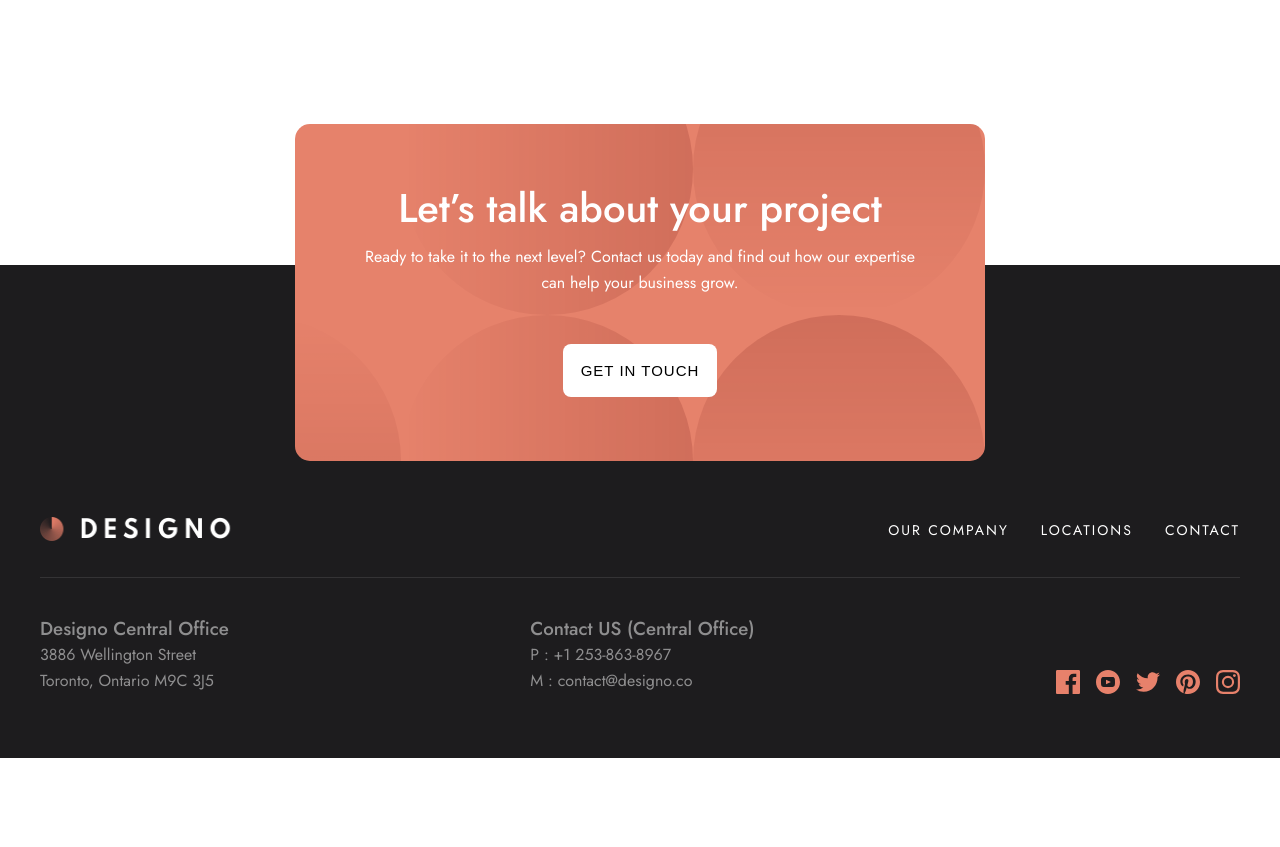
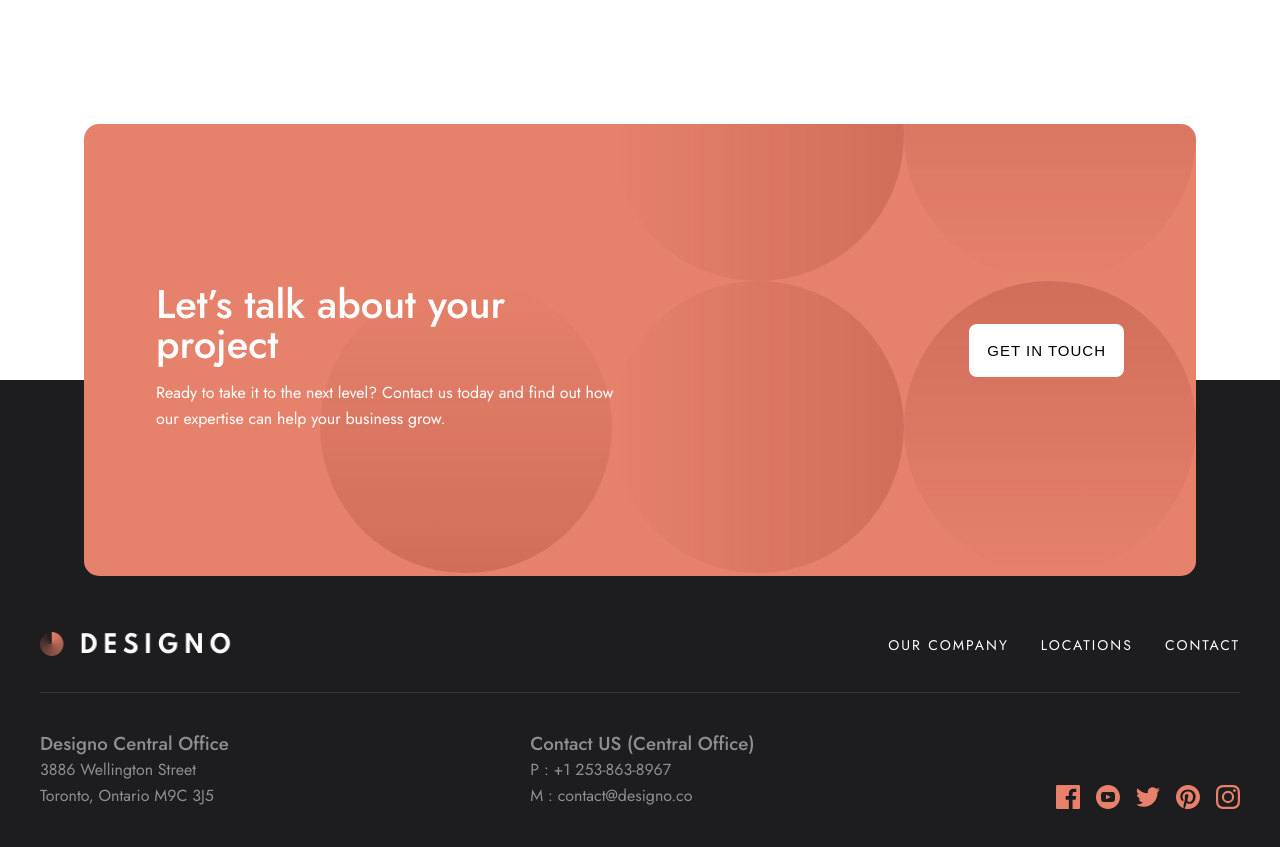
Before and after one commit to AyeTone/Desingo, a React (Create React App) app in the folder client/: page / in a window 1280 px wide. Shown: the part 1900-2747 px from the top of the page. Before the commit the page ends 2658 px from the top, so only its background shows below. Built offline with nearby package versions, Linux system fonts and the light colour scheme.

Commit message:
CallToAction Desktop implemented

```diff
--- a/client/src/components/CallToAction.jsx
+++ b/client/src/components/CallToAction.jsx
@@ -17,13 +17,13 @@ const CallToAction = () => {
             Ready to take it to the next level? Contact us today and find out
             how our expertise can help your business grow.
           </p>
-          <button
-            onClick={() => navigate("/contact")}
-            className="call-to-action__content--btn"
-          >
-            Get in touch
-          </button>
         </div>
+        <button
+          onClick={() => navigate("/contact")}
+          className="call-to-action__content--btn"
+        >
+          Get in touch
+        </button>
       </div>
     </section>
   );
--- a/client/src/components/Details.jsx
+++ b/client/src/components/Details.jsx
@@ -2,7 +2,6 @@ import React from "react";
 import { ReactComponent as Passionate } from "../assets/home/desktop/illustration-passionate.svg";
 import { ReactComponent as Resourceful } from "../assets/home/desktop/illustration-resourceful.svg";
 import { ReactComponent as Friendly } from "../assets/home/desktop/illustration-friendly.svg";
-import { ReactComponent as Background } from "../assets/shared/desktop/bg-pattern-small-circle.svg";
 import SvgImage from "./UI/SvgImage";
 
 const Details = () => {
--- a/client/src/styles/components/_CallToAction.scss
+++ b/client/src/styles/components/_CallToAction.scss
@@ -40,6 +40,8 @@
   }
 
   &--btn {
+    position: relative;
+    z-index: 3;
     padding: 18px;
     text-transform: uppercase;
     border: none;
@@ -49,6 +51,7 @@
     background-color: white;
     margin-bottom: 64px;
     cursor: pointer;
+    transition: all 300ms ease;
   }
 }
 
@@ -87,3 +90,33 @@
     }
   }
 }
+
+/*
+
+      Desktop BP
+
+*/
+
+@include breakpoint(desktop) {
+  .call-to-action__wrapper {
+    max-width: 1112px;
+    display: flex;
+    align-items: center;
+    justify-content: space-between;
+    padding: 96px 72px;
+  }
+
+  .call-to-action__content {
+    max-width: 460px;
+    text-align: left;
+  }
+
+  .call-to-action__content--btn {
+    align-self: center;
+    margin-bottom: unset;
+    &:hover {
+      color: white;
+      background-color: $hover;
+    }
+  }
+}
--- a/client/src/styles/components/_Hero.scss
+++ b/client/src/styles/components/_Hero.scss
@@ -49,6 +49,7 @@
     border: none;
     border-radius: 8px;
     cursor: pointer;
+    transition: all 300ms ease;
 
     font-size: 15px;
     line-height: 22px;
@@ -115,6 +116,7 @@
 
   .hero__content--btn:hover {
     background-color: $hover;
+    color: white;
   }
 
   .hero__phone {
```
Also changed, not shown: client/src/index.css.
